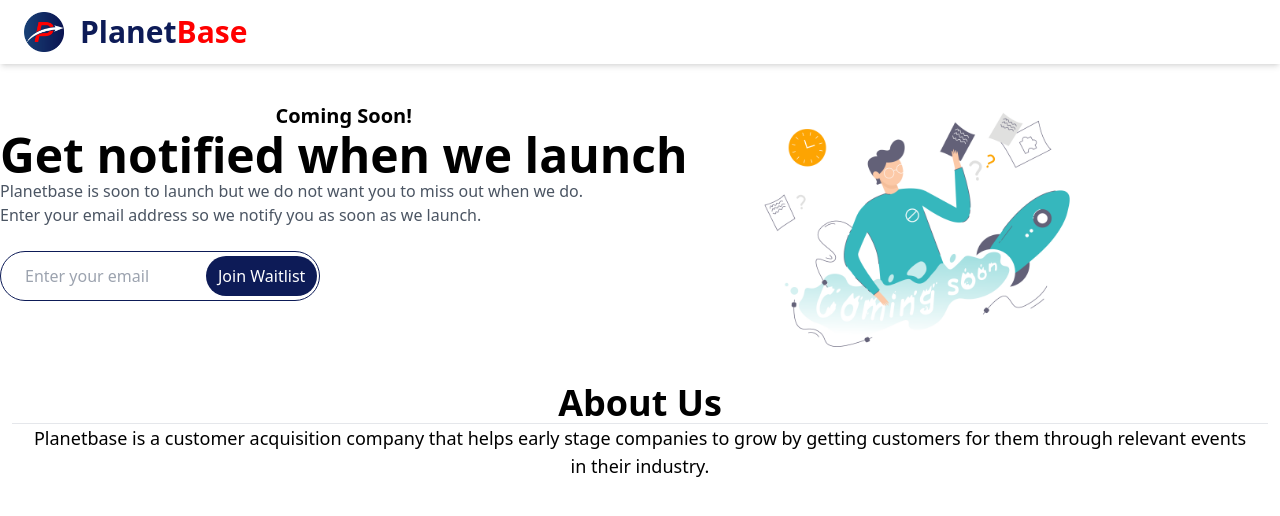
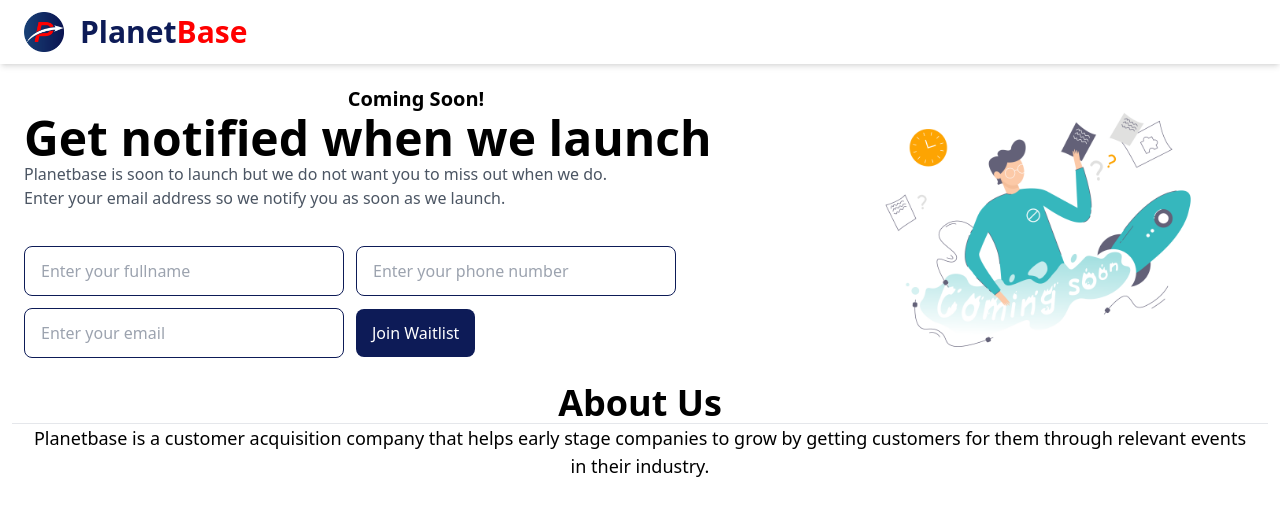
Before and after one commit to Daniel-16/planetbase-waitlist-usera, a React (Vite) app: page / in a window 1280 px wide. Shown: the top 516 px of the page. Built offline with nearby package versions, Linux system fonts and the light colour scheme.

Commit message:
Feat: Added fullname and number to ui

```diff
--- a/src/components/Form.jsx
+++ b/src/components/Form.jsx
@@ -3,11 +3,15 @@ import Axios from "axios";
 
 const Form = () => {
   const [email, setEmail] = useState("");
+  const [fullname, setFullname] = useState("");
+  const [number, setNumber] = useState("");
   const [success, setSuccess] = useState(false);
   const [error, setError] = useState("");
   const handleForm = (e) => {
     e.preventDefault();
-    Axios.post("https://planetbase-waitlist.herokuapp.com/emailaddress", {
+    Axios.post("https://planetbase-waitlist.herokuapp.com/user", {
+      fullname,
+      number,
       email,
     })
       .then((res) => {
@@ -21,7 +25,9 @@ const Form = () => {
       .catch((err) => {
         console.error(err);
         if (err.toString().includes("400")) {
-          setError("Oops! It Seems like you have already entered your email.");
+          setError(
+            "Oops! An error has occured. Check your details and try again."
+          );
         }
         setTimeout(() => {
           setError("");
@@ -29,27 +35,48 @@ const Form = () => {
       });
     console.log(email);
   };
-  const handleInput = (e) => {
+  const handleEmail = (e) => {
     setEmail(e.target.value);
   };
+  const handleFullname = (e) => {
+    setFullname(e.target.value);
+  };
+  const handleNumber = (e) => {
+    setNumber(e.target.value);
+  };
   return (
-    <form className="py-6 container mx-auto" onSubmit={handleForm}>
+    <form className="py-6 container mx-auto space-y-3" onSubmit={handleForm}>
       <input
-        className="border pl-6 pr-32 py-3 rounded-full outline-none w-80"
+        className="border px-4 py-3 rounded-lg outline-none w-80 md:mr-3"
+        type="text"
+        required
+        placeholder="Enter your fullname"
+        style={{ borderColor: "#0D1B57" }}
+        onChange={handleFullname}
+      />
+      <input
+        className="border px-4 py-3 rounded-lg outline-none w-80"
+        type="text"
+        required
+        placeholder="Enter your phone number"
+        style={{ borderColor: "#0D1B57" }}
+        onChange={handleNumber}
+      />
+      <input
+        className="border px-4 py-3 rounded-lg outline-none w-80"
         type="email"
         required
         placeholder="Enter your email"
         style={{ borderColor: "#0D1B57" }}
-        onChange={handleInput}
+        onChange={handleEmail}
       />
-      <div className="relative max-w-fit" style={{ left: 206, bottom: 45 }}>
-        <button
-          className="px-3 py-2 rounded-full text-white"
-          style={{ backgroundColor: "#0D1B57" }}
-        >
-          Join Waitlist
-        </button>
-      </div>
+      <button
+        type="submit"
+        className="py-3 rounded-lg px-4 text-white md:ml-3"
+        style={{ backgroundColor: "#0D1B57" }}
+      >
+        Join Waitlist
+      </button>
       <div
         className="bg-green-300 border border-green-500 p-6 rounded-lg"
         style={!success ? { display: "none" } : { display: "block" }}
--- a/src/components/Routes/Routes.jsx
+++ b/src/components/Routes/Routes.jsx
@@ -4,7 +4,7 @@ import Axios from "axios";
 const Routes = () => {
   const [userEmail, setUserEmail] = useState([""]);
   useEffect(() => {
-    Axios.get("https://planetbase-waitlist.herokuapp.com/email")
+    Axios.get("https://planetbase-waitlist.herokuapp.com/userdata")
       .then((res) => {
         console.log(res);
         setUserEmail(res.data);
@@ -14,17 +14,29 @@ const Routes = () => {
       });
   }, []);
   return (
-    <div className="container mx-auto text-center font-medium text-lg">
-      <ul>
-        {userEmail.map((email) => (
-          <>
-            <li className="py-3" key={email._id}>
-              {email.email}
-            </li>
-            <hr />
-          </>
-        ))}
-      </ul>
+    <div className="container mx-auto text-center font-medium text-lg mt-3">
+      {userEmail.map((user) => (
+        <>
+          <div
+            className="bg-white border mb-3 border-gray-500 px-3 py-3 rounded-lg"
+            key={user._id}
+          >
+            <p className="text-lg">
+              {" "}
+              Name:{" "}
+              <span className="text-lg font-bold px-3">{user.fullname}</span>
+            </p>
+            <p className="text-lg">
+              Email: <span className="text-lg font-bold">{user.email}</span>
+            </p>
+            <p className="text-lg">
+              Phone Number:{" "}
+              <span className="text-lg font-bold px-3">{user.number}</span>
+            </p>
+          </div>
+          <hr />
+        </>
+      ))}
     </div>
   );
 };
--- a/src/components/Waitlist.jsx
+++ b/src/components/Waitlist.jsx
@@ -5,7 +5,7 @@ import Form from "./Form";
 const Waitlists = () => {
   return (
     <>
-      <div className="container mt-5 mx-auto flex flex-col md:flex-row items-center px-6 md:px-0">
+      <div className="container mt-5 mx-auto flex flex-col md:flex-row items-center px-6">
         <div className="flex-col">
           <p className="font-bold text-xl animate-bounce text-center">
             Coming Soon!
```
